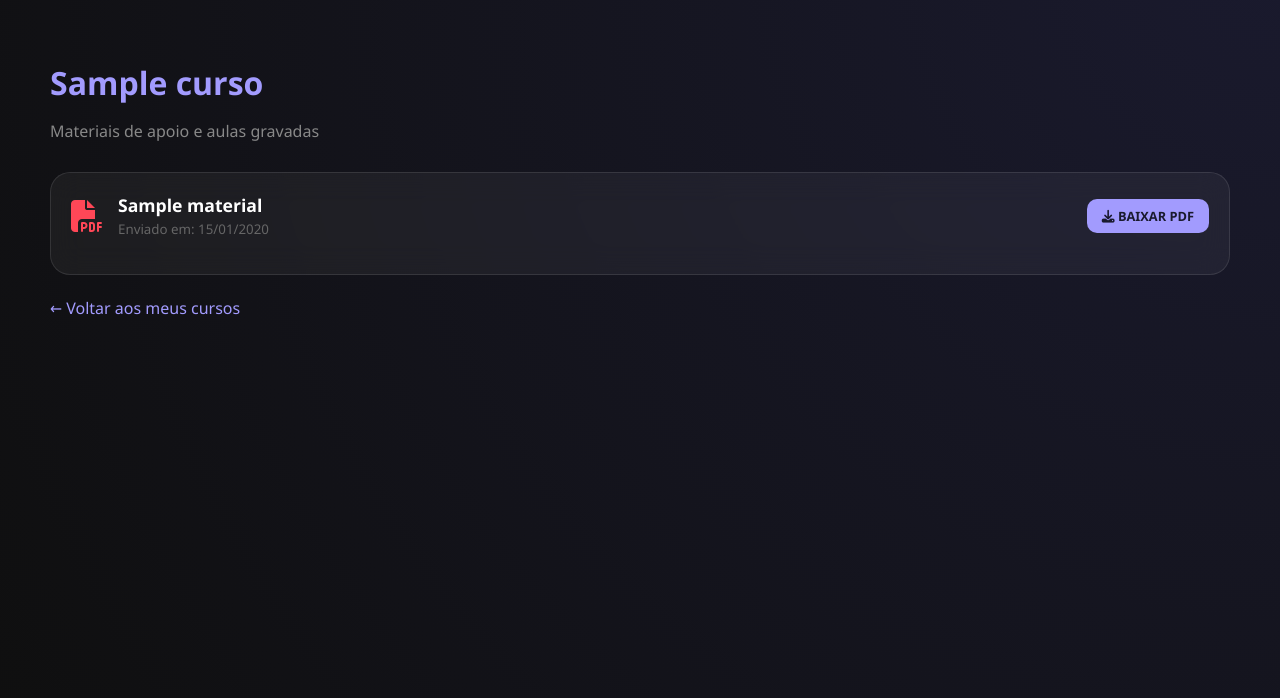
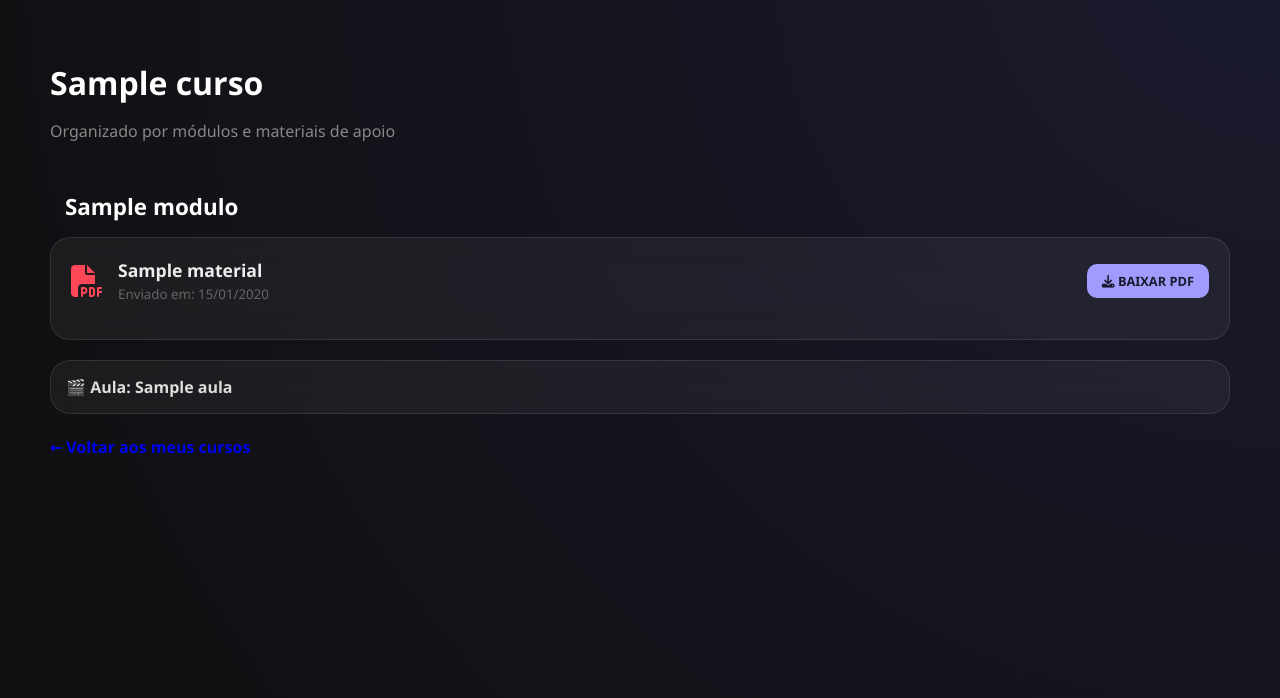
Before and after one commit to brenocaxias/escola, a Django app: a page that uses cursos/templates/cursos/detalhe_curso.html in a window 1280 px wide. Shown: the part 61-759 px from the top of the page. Run offline with Django 5.2, Linux system fonts and the light colour scheme; a user stored in the database is signed in; tables that the repository leaves empty hold one stand-in row (values such as "Sample post").

Commit message:
adc modulos

```diff
--- a/cursos/forms.py
+++ b/cursos/forms.py
@@ -27,7 +27,7 @@ class CadastroAlunoForm(forms.ModelForm):
 class MaterialForm(forms.ModelForm):
     class Meta:
         model = Material
-        fields = ['titulo', 'arquivo', 'curso']
+        fields = ['titulo', 'arquivo', 'modulo']
 
         # Widgets para o estilo Glassmorphism da EMG
         widgets = {
@@ -38,7 +38,7 @@ class MaterialForm(forms.ModelForm):
             'arquivo': forms.FileInput(attrs={
                 'class': 'input-glass'
             }),
-            'curso': forms.Select(attrs={
+            'modulo': forms.Select(attrs={
                 'class': 'input-glass'
             }),
         }
--- a/cursos/models.py
+++ b/cursos/models.py
@@ -3,44 +3,68 @@ from django.contrib.auth.models import User
 import os
 
 class Curso(models.Model):
-    nome= models.CharField(max_length=100)
-    slug=models.SlugField(unique=True)
-    descricao=models.TextField()
-    cor_neon=models.CharField(max_length=7, default="#8A2BE2")
-    data_criacao= models.DateTimeField(auto_now_add=True)
+    nome = models.CharField(max_length=100)
+    slug = models.SlugField(unique=True)
+    descricao = models.TextField()
+    cor_neon = models.CharField(max_length=7, default="#8A2BE2")
+    data_criacao = models.DateTimeField(auto_now_add=True)
 
     def __str__(self):
         return self.nome
+
+# --- NOVA CLASSE MÓDULO ---
+class Modulo(models.Model):
+    curso = models.ForeignKey(Curso, on_delete=models.CASCADE, related_name='modulos')
+    titulo = models.CharField(max_length=200)
+    ordem = models.PositiveIntegerField(default=1, help_text="Ordem de exibição (1, 2, 3...)")
+
+    class Meta:
+        ordering = ['ordem'] # Isso faz os módulos aparecerem na sequência certa
+        verbose_name = "Módulo"
+        verbose_name_plural = "Módulos"
+
+    def __str__(self):
+        return f"{self.curso.nome} - {self.titulo}"
+
 class Aula(models.Model):
-    curso=models.ForeignKey(Curso, on_delete=models.CASCADE,related_name='aulas')
-    titulo=models.CharField(max_length=200)
-    conteudo_texto=models.TextField()
-    video_url= models.URLField(blank=True)
+    # Mudamos de Curso para Modulo
+    modulo = models.ForeignKey(Modulo, on_delete=models.CASCADE, related_name='aulas')
+    titulo = models.CharField(max_length=200)
+    conteudo_texto = models.TextField()
+    video_url = models.URLField(blank=True)
+
+    def __str__(self):
+        return self.titulo
 
 class Material(models.Model):
-    curso=models.ForeignKey(Curso, on_delete=models.CASCADE,related_name='materiais')
-    titulo=models.CharField(max_length=200)
-    arquivo=models.FileField(upload_to='materiais/pdf')
-    data_upload= models.DateTimeField(auto_now_add=True)
+    # Mudamos de Curso para Modulo
+    modulo = models.ForeignKey(Modulo, on_delete=models.CASCADE, related_name='materiais')
+    titulo = models.CharField(max_length=200)
+    arquivo = models.FileField(upload_to='materiais/pdf')
+    data_upload = models.DateTimeField(auto_now_add=True)
+
     def __str__(self):
-        return f"{self.titulo}-{self.curso.nome}"
+        return f"{self.titulo} - {self.modulo.titulo}"
+
     @property
     def is_video(self):
-        # Pega a extensão do arquivo e converte para minúsculo
         ext = os.path.splitext(self.arquivo.name)[1].lower()
         return ext in ['.mp4', '.webm', '.ogg', '.mov']
 
 class Aluno(models.Model):
-    user=models.OneToOneField(User, on_delete=models.CASCADE)
-    cursos_matriculados=models.ManyToManyField(Curso,blank=True)
+    user = models.OneToOneField(User, on_delete=models.CASCADE)
+    cursos_matriculados = models.ManyToManyField(Curso, blank=True)
+
     def __str__(self):
         return self.user.username
 
 class Galeria(models.Model):
-    titulo=models.CharField(max_length=100,blank=True)
-    imagem=models.ImageField(upload_to='galeria/')
-    data_postagem=models.DateTimeField(auto_now_add=True)
+    titulo = models.CharField(max_length=100, blank=True)
+    imagem = models.ImageField(upload_to='galeria/')
+    data_postagem = models.DateTimeField(auto_now_add=True)
+
     class Meta:
-        verbose_name_plural='Fotos da Galeria'
+        verbose_name_plural = 'Fotos da Galeria'
+
     def __str__(self):
         return self.titulo if self.titulo else f"foto {self.id}"
--- a/cursos/templates/cursos/detalhe_curso.html
+++ b/cursos/templates/cursos/detalhe_curso.html
@@ -1,29 +1,41 @@
 {% extends 'cursos/base.html' %}
 {% load static %}
+
 {% block conteudo %}
 <div class="main-container">
-    <h1 style="color: #a29bfe; margin-bottom: 10px;">{{ curso.nome }}</h1>
-    <p style="color: #888; margin-bottom: 30px;">Materiais de apoio e aulas gravadas</p>
+    <h1 style="color: {{ curso.cor_neon }}; text-shadow: 0 0 10px {{ curso.cor_neon }}55; margin-bottom: 10px;">
+        {{ curso.nome }}
+    </h1>
+    <p style="color: #888; margin-bottom: 30px;">Organizado por módulos e materiais de apoio</p>
+
+    <div style="display: grid; gap: 30px;">
+        {% for modulo in curso.modulos.all %}
+            <div class="modulo-section">
+                <h2 style="color: #fff; font-size: 1.4rem; margin-bottom: 15px; border-left: 4px solid {{ curso.cor_neon }}; padding-left: 15px;">
+                    {{ modulo.titulo }}
+                </h2>
 
                 <div style="display: grid; gap: 20px;">
-        {% for material in materiais %}
+                    {# --- LOOP DE MATERIAIS DO MÓDULO --- #}
+                    {% for material in modulo.materiais.all %}
                         <div class="glass-card" style="padding: 20px;">
                             <div style="display: flex; justify-content: space-between; align-items: center; margin-bottom: 15px;">
                                 <div style="display: flex; align-items: center; gap: 15px;">
                                     {% if ".mp4" in material.arquivo.name|lower or ".mov" in material.arquivo.name|lower %}
-                            <i class="fas fa-file-video" style="font-size: 2rem; color: #a29bfe;"></i>
+                                        <i class="fas fa-file-video" style="font-size: 2rem; color: {{ curso.cor_neon }};"></i>
                                     {% else %}
                                         <i class="fas fa-file-pdf" style="font-size: 2rem; color: #ff4757;"></i>
                                     {% endif %}
 
                                     <div>
-                            <h3 style="margin: 0; font-size: 1.1rem;">{{ material.titulo }}</h3>
+                                        <h3 style="margin: 0; font-size: 1.1rem; color: #eee;">{{ material.titulo }}</h3>
                                         <small style="color: #666;">Enviado em: {{ material.data_upload|date:"d/m/Y" }}</small>
                                     </div>
                                 </div>
 
                                 {% if not ".mp4" in material.arquivo.name|lower and not ".mov" in material.arquivo.name|lower %}
-                        <a href="{{ material.arquivo.url }}" target="_blank" class="btn-entrar" style="text-decoration: none; font-size: 0.8rem; padding: 8px 15px;">
+                                    <a href="{{ material.arquivo.url }}" target="_blank" class="btn-entrar"
+                                       style="text-decoration: none; font-size: 0.8rem; padding: 8px 15px; background: {{ curso.cor_neon }}; border: none;">
                                         <i class="fas fa-download"></i> BAIXAR PDF
                                     </a>
                                 {% endif %}
@@ -32,7 +44,7 @@
                             {# AREA DO PLAYER DE VÍDEO #}
                             {% if ".mp4" in material.arquivo.name|lower or ".mov" in material.arquivo.name|lower %}
                                 <div class="video-container">
-                        <video controls controlsList="nodownload" poster="{% static 'cursos/img/logo.png' %}">
+                                    <video controls controlsList="nodownload" poster="{% static 'cursos/img/logo.png' %}" style="width: 100%; border-radius: 8px;">
                                         <source src="{{ material.arquivo.url }}" type="video/mp4">
                                         Seu navegador não suporta a reprodução de vídeos.
                                     </video>
@@ -40,13 +52,27 @@
                             {% endif %}
                         </div>
                     {% empty %}
+                        <p style="color: #555; font-style: italic; margin-left: 20px;">Nenhum material neste módulo.</p>
+                    {% endfor %}
+
+                    {# --- LOOP DE AULAS (TEXTO/VIDEO URL) --- #}
+                    {% for aula in modulo.aulas.all %}
+                        <div class="glass-card" style="padding: 15px; border-left: 2px solid {{ curso.cor_neon }};">
+                            <h4 style="margin: 0; color: #ddd;">🎬 Aula: {{ aula.titulo }}</h4>
+                            </div>
+                    {% endfor %}
+                </div>
+            </div>
+        {% empty %}
             <div class="glass-card" style="padding: 30px; text-align: center; color: #666;">
-                <i class="fas fa-info-circle"></i> Nenhum material disponível para este curso ainda.
+                <i class="fas fa-info-circle"></i> Nenhum módulo ou conteúdo disponível para este curso ainda.
             </div>
         {% endfor %}
     </div>
 
     <br>
-    <a href="{% url 'index' %}" style="color: #a29bfe; text-decoration: none;">← Voltar aos meus cursos</a>
+    <a href="{% url 'index' %}" style="color: {{ curso.cor_neon }}; text-decoration: none; font-weight: bold;">
+        ← Voltar aos meus cursos
+    </a>
 </div>
 {% endblock %}
--- a/cursos/views.py
+++ b/cursos/views.py
@@ -24,21 +24,26 @@ def index(request):
 
     return render(request, 'cursos/index.html', {'cursos': cursos})
 def detalhe_curso(request, instrumento_slug):
-    # O Python pega o nome da URL e limpa para o título
+    # 1. Busca o curso pelo slug
     curso = get_object_or_404(Curso, slug=instrumento_slug)
-    if request.user.is_superuser:
-        return render(request, 'cursos/detalhe.html', {'curso':curso})
-    try:
-        if curso in request.user.aluno.cursos_matriculados.all():
-            return render (request,'curso/detalhe.html', {'curso':curso})
-    except AttributeError:
-        #Se o usuario logado não tiver um perfil de aluno vinculado
-        return render (request, 'cursos/acesso_negado.html',{'mensagem': 'Você não é aluno'})
 
-    return render(request,'cursos/acesso_negado.html',{'mensagem': 'Você não está matriculado neste curso.'})
-def home(request):
-    return render(request, 'cursos/home.html')
-# No seu cursos/views.py
+    # 2. Trava de Segurança: Verifica se o usuário tem permissão
+    # Se for superuser, ele passa direto.
+    if not request.user.is_superuser:
+        # Se não for superuser, verificamos se ele é um aluno matriculado
+        if not hasattr(request.user, 'aluno') or curso not in request.user.aluno.cursos_matriculados.all():
+            return render(request, 'cursos/acesso_negado.html', {
+                'mensagem': 'Você não tem permissão para acessar este curso ou não está matriculado.'
+            })
+
+    # 3. Preparação para o Template
+    # Não filtramos materiais aqui! O template acessará via curso.modulos.all
+    context = {
+        'curso': curso,
+    }
+
+    return render(request, 'cursos/detalhe_curso.html', context)
+
 
 @login_required
 @user_passes_test(lambda u: u.is_staff)
@@ -98,19 +103,7 @@ def upload_material(request):
     else:
         form = MaterialForm()
     return render(request, 'cursos/upload_material.html', {'form': form})
-def detalhe_curso(request, instrumento_slug):
-    # 1. Busca o curso pelo slug. Se não existir, mostra erro 404 (página não encontrada)
-    curso = get_object_or_404(Curso, slug=instrumento_slug)
 
-    # 2. Busca os materiais vinculados a esse curso específico
-    materiais = Material.objects.filter(curso=curso).order_by('-data_upload')
-
-    context = {
-        'curso': curso,
-        'materiais': materiais
-    }
-
-    return render(request, 'cursos/detalhe_curso.html', context)
 def excluir_material(request,material_id):
     material=get_object_or_404(Material, id=material_id)
     if material.arquivo:
```
Also changed, not shown: cursos/admin.py (+39 -13 lines), cursos/migrations/0007_remove_aula_curso_remove_material_curso_modulo_and_more.py (added). Lines whose indentation alone changed are shown as unchanged.
